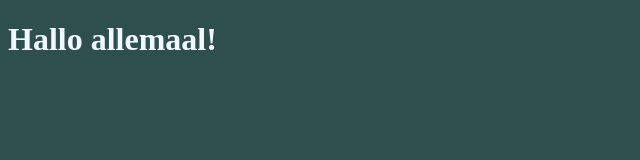
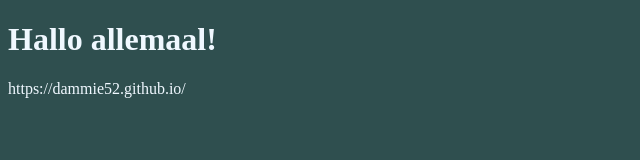
Before and after one commit to dammie52/dammie.github.io, a plain HTML site: page index.html in a window 1280 px wide. Shown: the whole page, without its empty margins (0-640 px from the left). Drawn offline with Linux system fonts and the light colour scheme.

Commit message:
Update index.html

```diff
--- a/index.html
+++ b/index.html
@@ -9,6 +9,7 @@
 </head>
 <body>
     <h1>Hallo allemaal!</h1>
+    <p>https://dammie52.github.io/</p>
 
     <script src="main.js"></script>
 </body>
```
